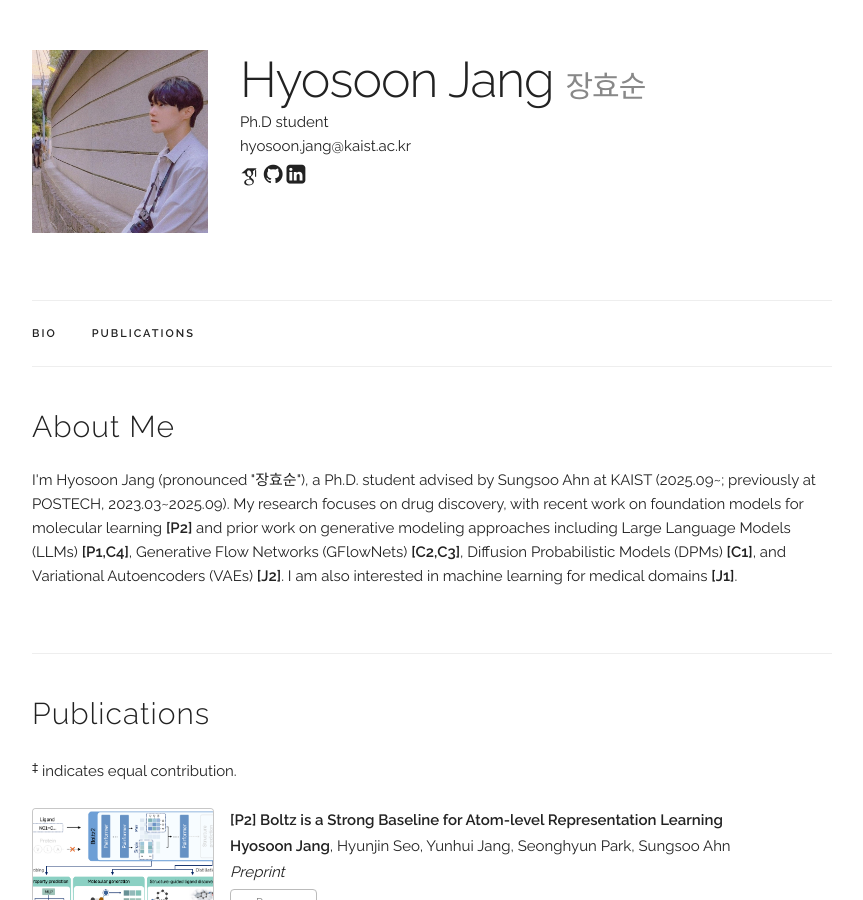
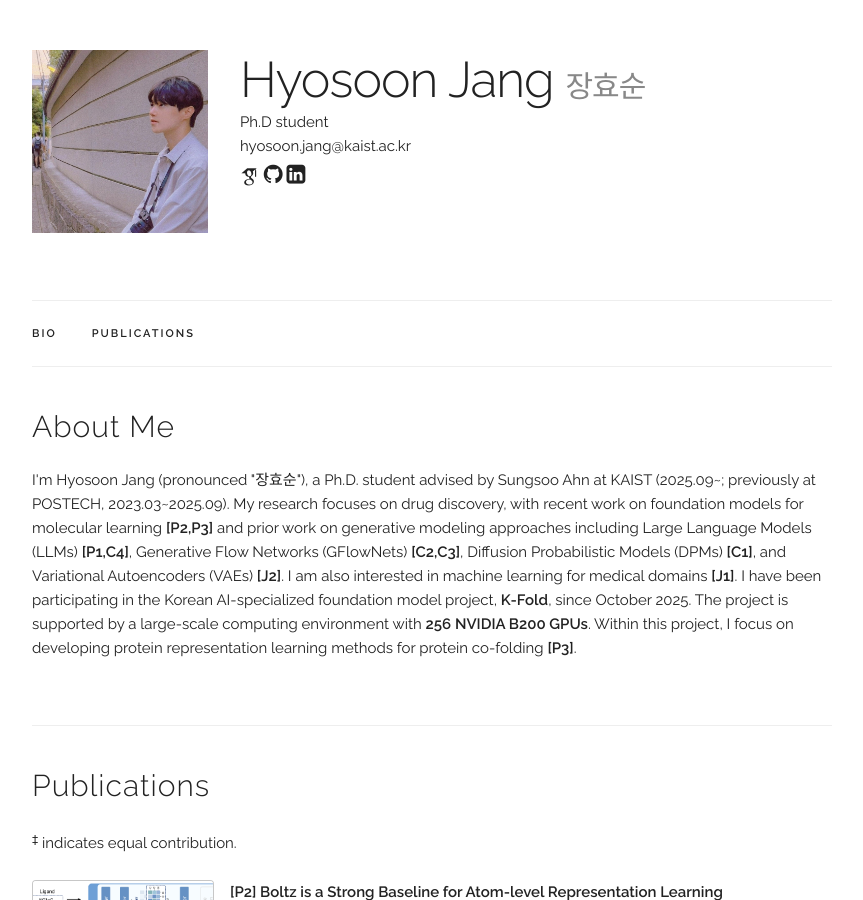
Before and after one commit to hsjang0/hsjang, a Jekyll site: the page built from index.html, in a window 1280 px wide and 900 px high. Shown: the whole window, without its empty margins (208-1071 px from the left). Built offline with Jekyll 4.4.1, drawn with Linux system fonts in a browser that asks for light colours; some web fonts are replaced.

Commit message:
Update index.html

```diff
--- a/index.html
+++ b/index.html
@@ -5,7 +5,9 @@ title: Home
 <!-- ========== BIO ========== -->
 <div class="docs-section" id="bio">
   <h4>About Me</h4>
-  I'm Hyosoon Jang (pronounced "장효순"), a Ph.D. student advised by Sungsoo Ahn at KAIST (2025.09~; previously at POSTECH, 2023.03~2025.09). My research focuses on drug discovery, with recent work on foundation models for molecular learning <b>[P2]</b> and prior work on generative modeling approaches including Large Language Models (LLMs) <b>[P1,C4]</b>, Generative Flow Networks (GFlowNets) <b>[C2,C3]</b>, Diffusion Probabilistic Models (DPMs) <b>[C1]</b>, and Variational Autoencoders (VAEs) <b>[J2]</b>. I am also interested in machine learning for medical domains <b>[J1]</b>.
+  I'm Hyosoon Jang (pronounced "장효순"), a Ph.D. student advised by Sungsoo Ahn at KAIST (2025.09~; previously at POSTECH, 2023.03~2025.09). My research focuses on drug discovery, with recent work on foundation models for molecular learning <b>[P2,P3]</b> and prior work on generative modeling approaches including Large Language Models (LLMs) <b>[P1,C4]</b>, Generative Flow Networks (GFlowNets) <b>[C2,C3]</b>, Diffusion Probabilistic Models (DPMs) <b>[C1]</b>, and Variational Autoencoders (VAEs) <b>[J2]</b>. I am also interested in machine learning for medical domains <b>[J1]</b>.
+
+  I have been participating in the Korean AI-specialized foundation model project, <b>K-Fold</b>, since October 2025. The project is supported by a large-scale computing environment with <b>256 NVIDIA B200 GPUs</b>. Within this project, I focus on developing protein representation learning methods for protein co-folding <b>[P3]</b>.
   <p> </p>
 </div>
 
```
